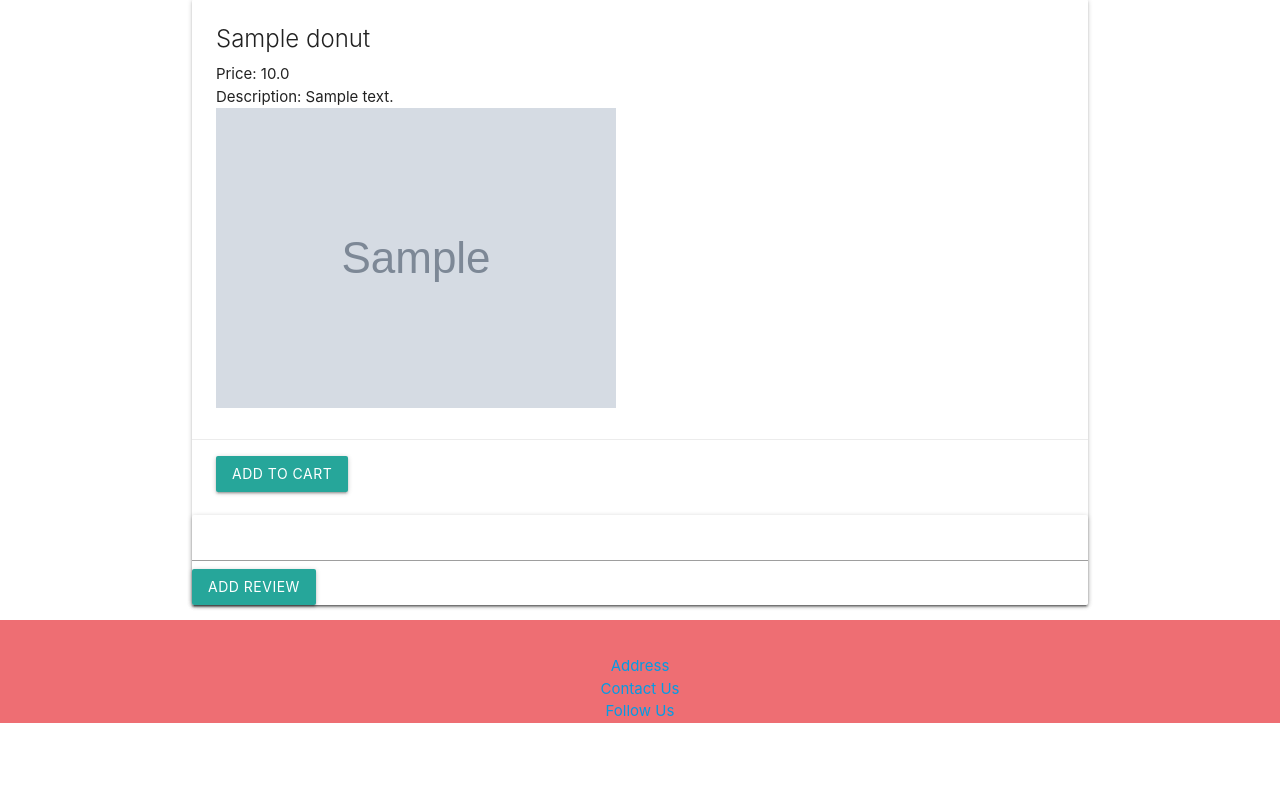
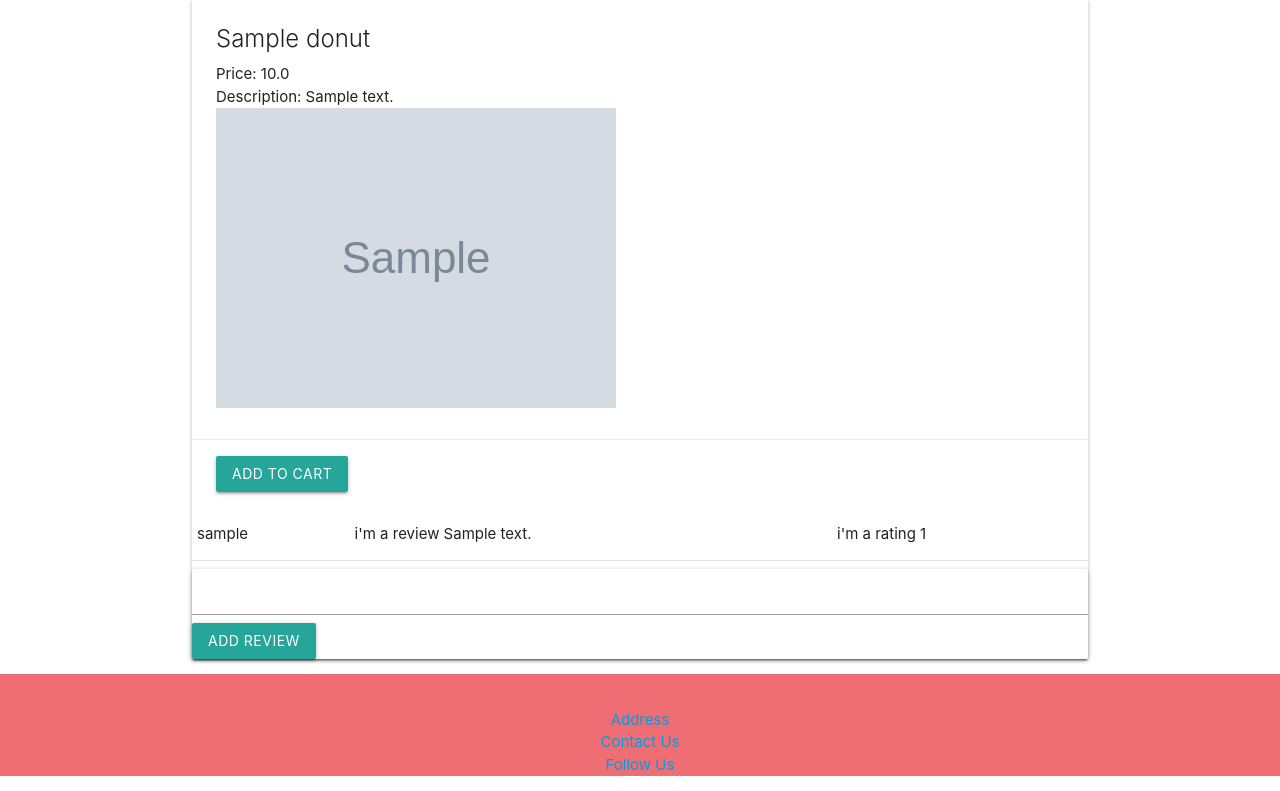
Before and after one commit to janusshanp/donut_shop, a Django app: page /shop/1/ in a window 1280 px wide. Shown: the part 201-992 px from the top of the page. Before the commit the page ends 924 px from the top, so only its background shows below. Run offline with Django 4.2, Linux system fonts and the light colour scheme; tables that the repository leaves empty hold one stand-in row (values such as "Sample post"); grey boxes marked "Sample" are stand-in pictures.

Commit message:
donut review displays

```diff
--- a/main_app/templates/donuts/detail.html
+++ b/main_app/templates/donuts/detail.html
@@ -14,6 +14,15 @@
 			<input type="submit" class="btn" value="Add to cart" />
 		</form>
 	</div>
+	<table>
+		<tr>
+			{% for review in donut.review_set.all %}
+			<td>{{review.user}}</td>
+			<td>i'm a review {{review.content}}</td>
+			<td>i'm a rating {{review.rating}}</td>
+		</tr>
+		{% endfor %}
+	</table>
 	<div class="card">
 		<form action="{% url 'add_review' donut.id %}" method="post">
 			{% csrf_token %}
--- a/main_app/views.py
+++ b/main_app/views.py
@@ -141,8 +141,8 @@ def delete_donut (request, donut_id):
 def add_review(request, donut_id):
     comment =request.POST['review_text']
     donuts = Donut.objects.get(id=donut_id)
-    Review.objects.create(content=comment, rating=0, donuts=donuts, user=request.user)
-    return redirect('detail', donut_id=donut_id, )
+    review= Review.objects.create(content=comment, rating=0, donuts=donuts, user=request.user)
+    return redirect('detail', donut_id=donut_id, review=review )
 
 def signup(request):
   error_message = ''
```
